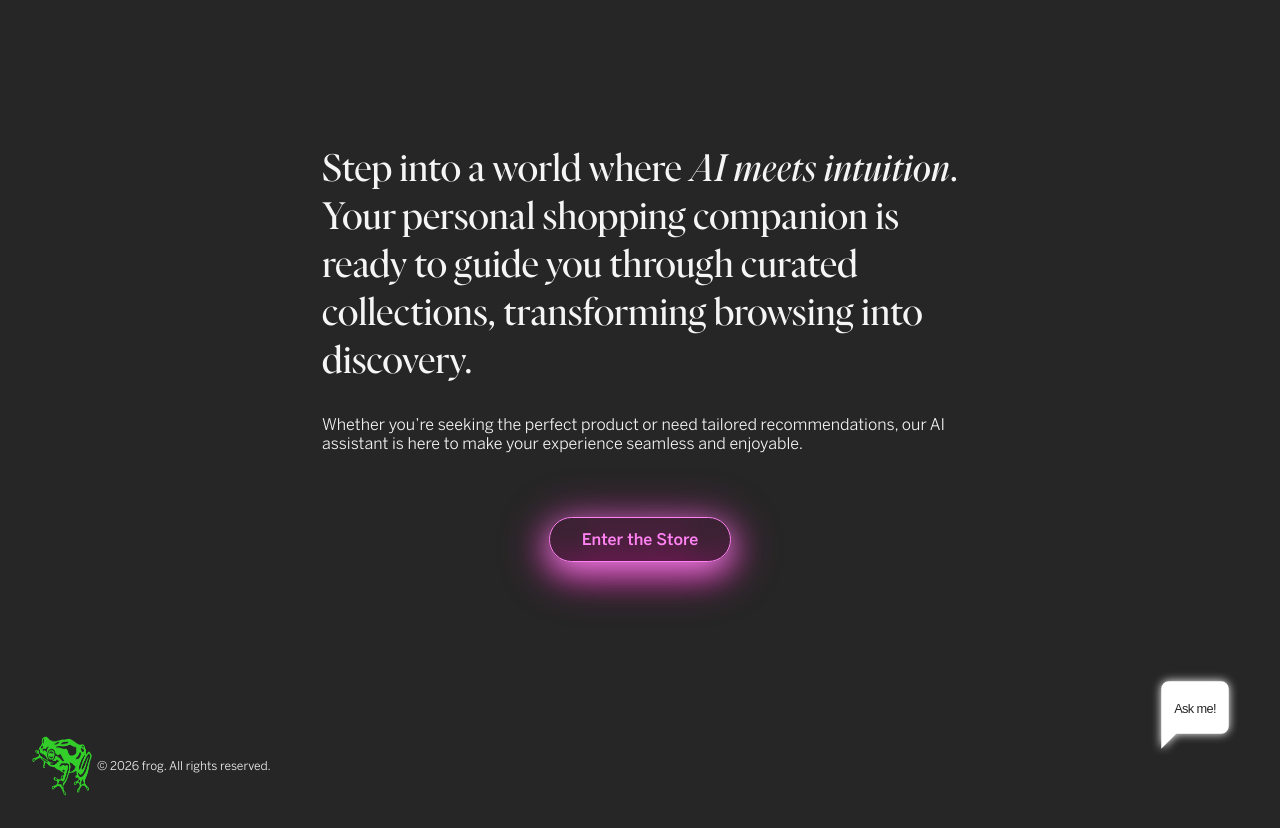
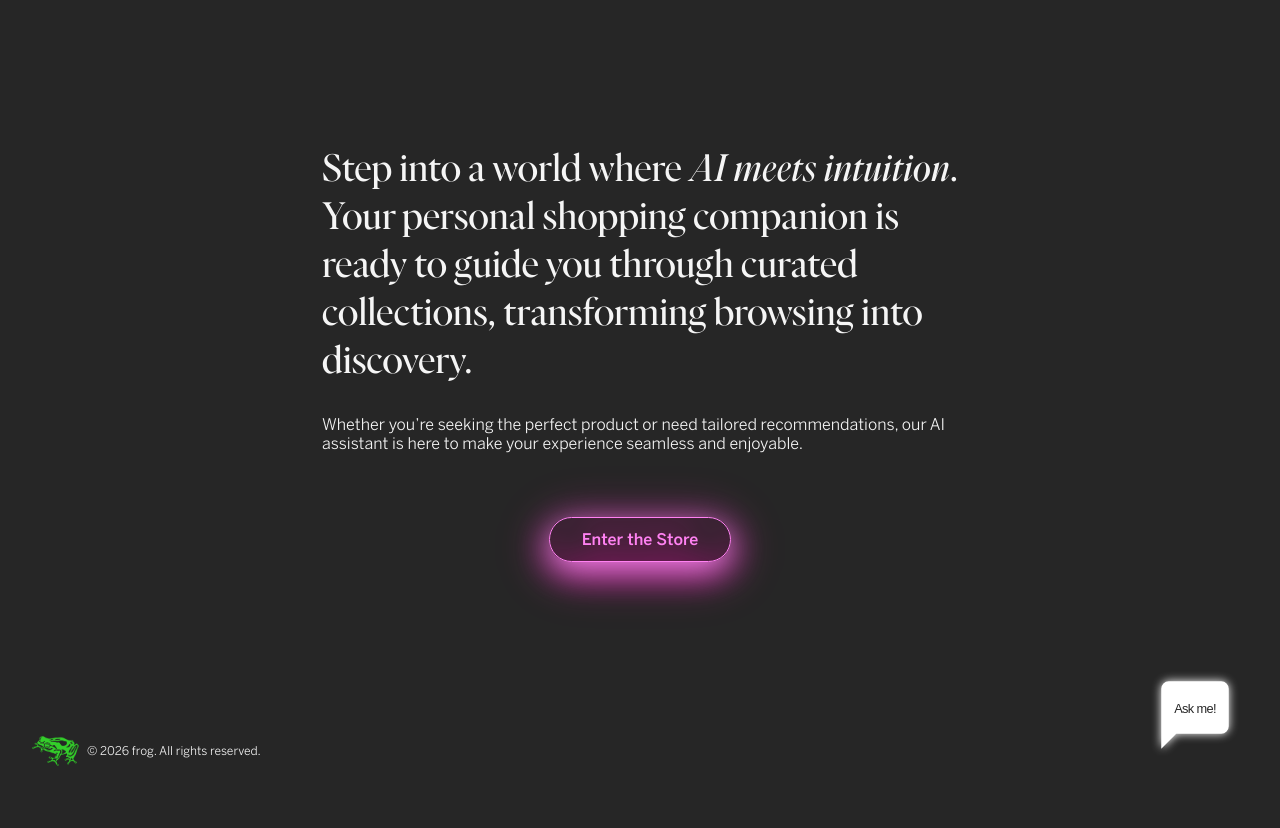
Before and after one commit to sofiaborovskaia/personal-shopper, a Next.js app: page / in a window 1280 px wide. After the commit the page ends 800 px from the top, so only its background shows below. Built offline with nearby package versions, Linux system fonts and the light colour scheme.

Commit message:
fix: fix footer

```diff
--- a/src/app/layout.module.css
+++ b/src/app/layout.module.css
@@ -6,7 +6,7 @@
 	margin: 2rem;
 	display: flex;
 	align-items: center;
-	gap: 5px;
+	gap: 8px;
 
 	font-size: 0.75rem;
 	color: var(--white);
--- a/src/app/layout.tsx
+++ b/src/app/layout.tsx
@@ -78,7 +78,7 @@ export default function RootLayout({
 				<main className={styles.main}>{children}</main>
 				<FloatingChatWidget />
 				<footer className={styles.footer}>
-					<Image src="/frog-logo.png" alt="Frog logo" width={60} height={60} />
+					<Image src="/frog-logo.png" alt="Frog logo" width={47} height={30} />
 					<span>© 2026 frog. All rights reserved.</span>
 				</footer>
 			</body>
```
